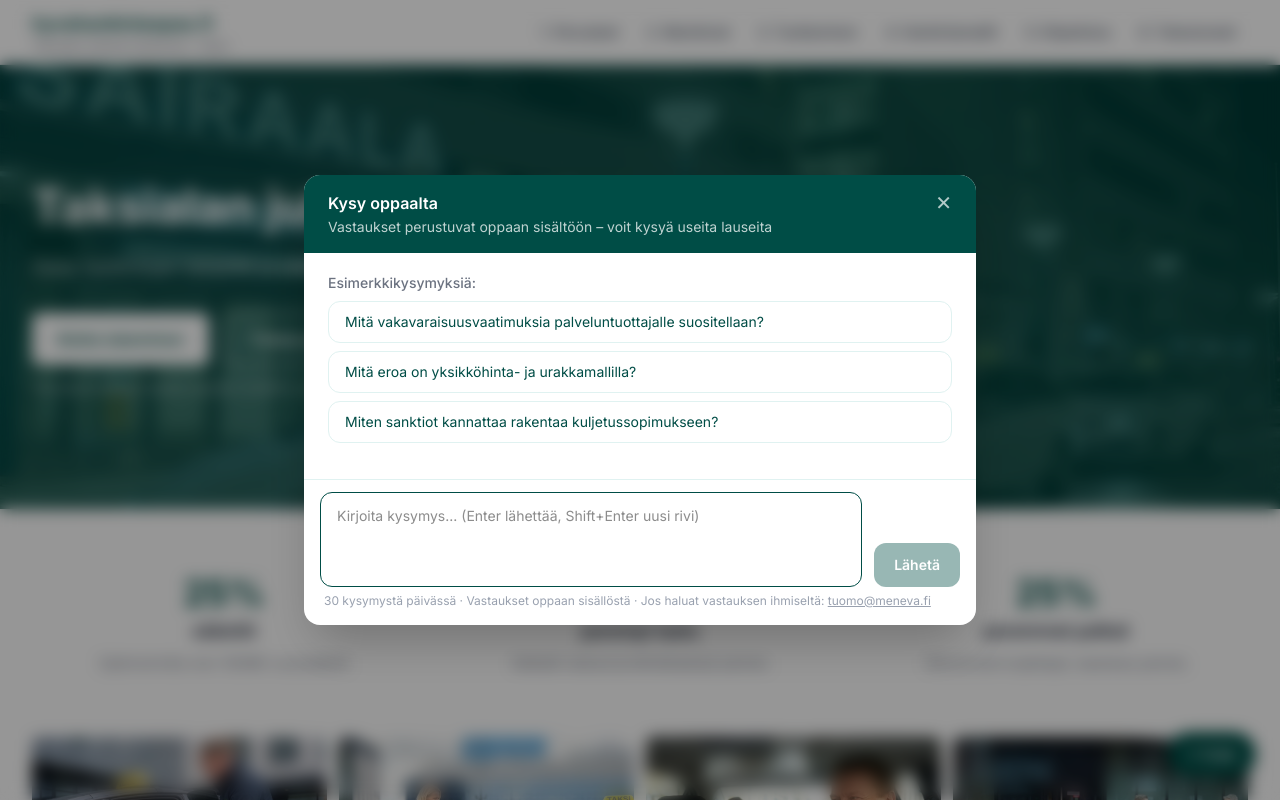
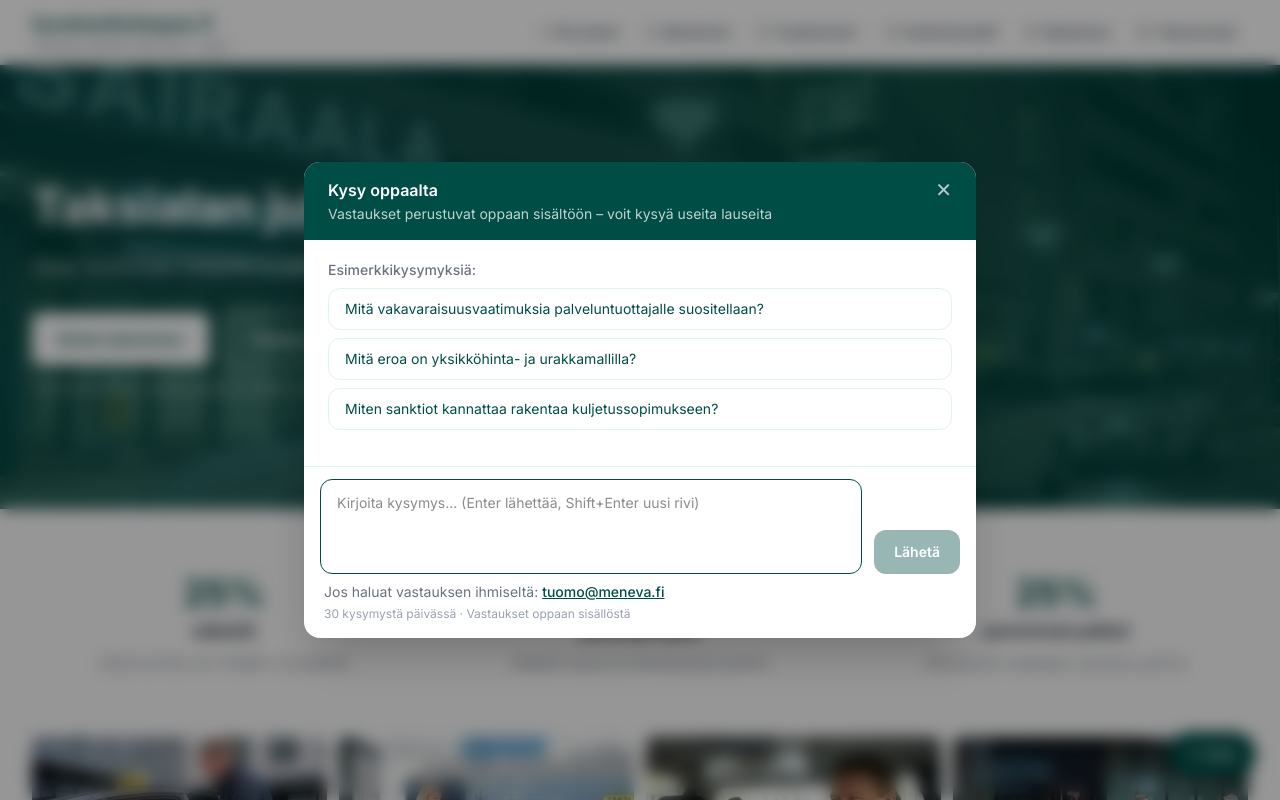
Before and after one commit to tuomohalminen-blip/hyvahankintaopas, a Next.js app: page / in a window 1280 px wide. Both pictures are taken after a click on the button "💬 Kysy oppaalta". Shown: the top 800 px of the page. Built offline with nearby package versions, Linux system fonts and the light colour scheme.

Commit message:
Make widget footer text larger and more visible

```diff
--- a/app/components/AskWidget.tsx
+++ b/app/components/AskWidget.tsx
@@ -198,10 +198,11 @@ export default function AskWidget() {
                   Lähetä
                 </button>
               </div>
-              <p className="text-xs text-gray-400 mt-1.5 px-1">
-                30 kysymystä päivässä · Vastaukset oppaan sisällöstä · Jos haluat vastauksen ihmiseltä:{" "}
-                <a href="mailto:tuomo@meneva.fi" className="underline hover:text-gray-600">tuomo@meneva.fi</a>
+              <p className="text-sm text-gray-500 mt-2 px-1">
+                Jos haluat vastauksen ihmiseltä:{" "}
+                <a href="mailto:tuomo@meneva.fi" className="text-[#004D46] font-medium underline hover:opacity-75">tuomo@meneva.fi</a>
               </p>
+              <p className="text-xs text-gray-400 mt-1 px-1">30 kysymystä päivässä · Vastaukset oppaan sisällöstä</p>
             </div>
           </div>
         </div>
```
